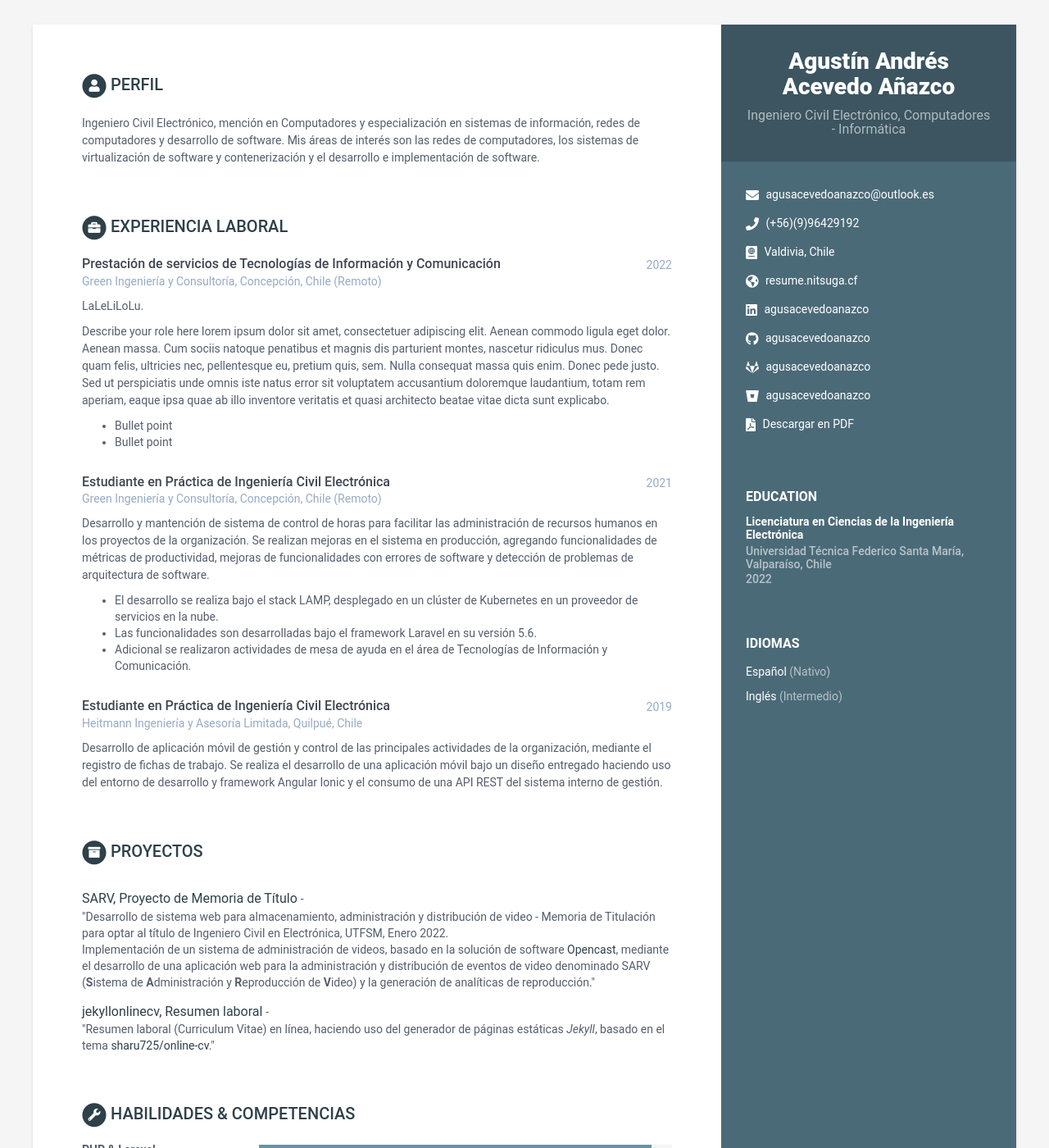
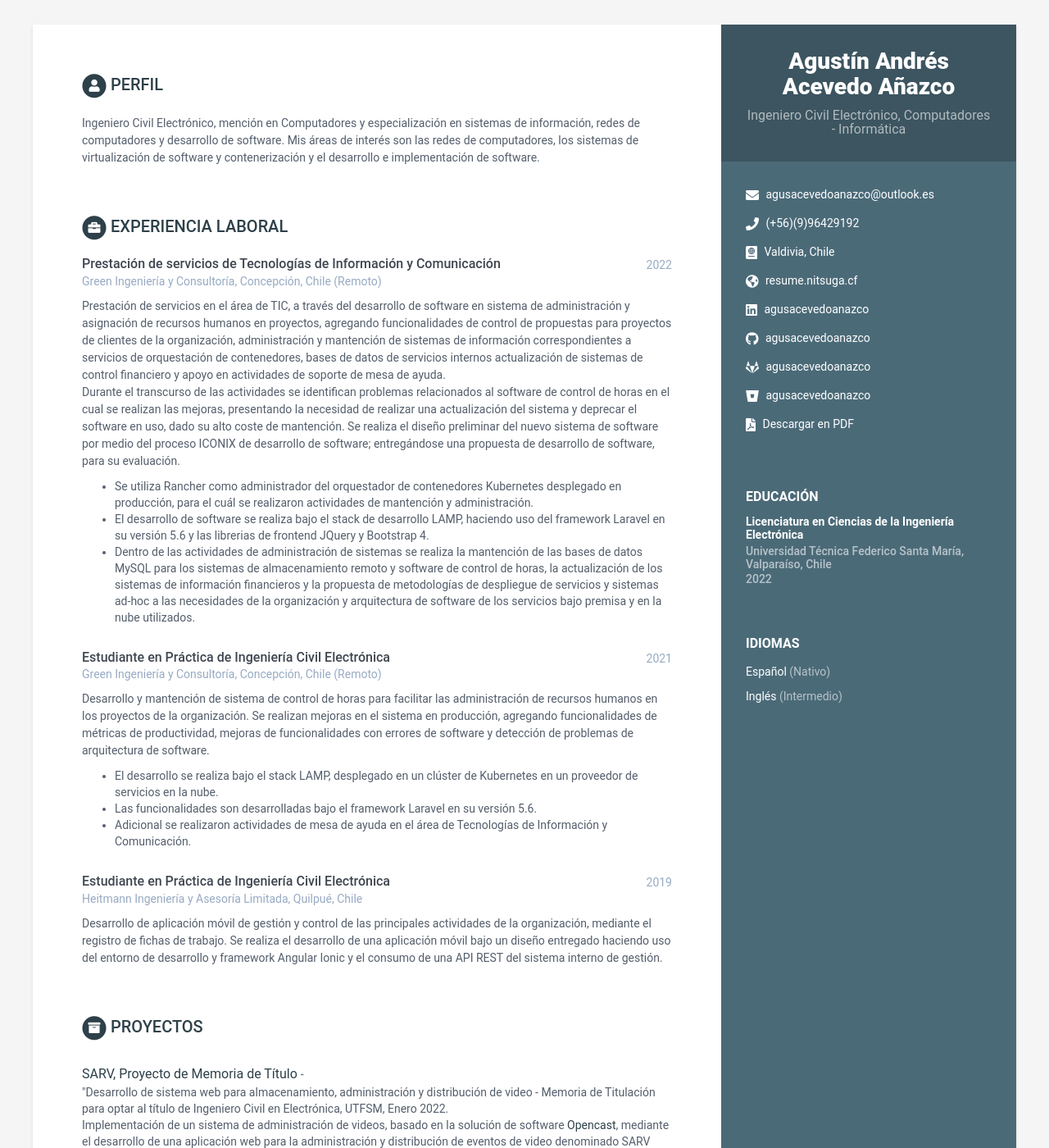
Before and after one commit to agusacevedoanazco/jekyllonlinecv, a Jekyll site: the page built from index.html, in a window 1280 px wide and 1400 px high. Shown: the whole window at 82% size. Built offline with Jekyll 4.4.1, drawn with Linux system fonts in a browser that asks for light colours.

Commit message:
Finalizado resume

```diff
--- a/_data/data.yml
+++ b/_data/data.yml
@@ -83,19 +83,28 @@ experiences:
       time: 2022
       company: Green Ingeniería y Consultoría, Concepción, Chile (Remoto)
       details: |
-        LaLeLiLoLu.
-
-        Describe your role here lorem ipsum dolor sit amet, consectetuer
-        adipiscing elit. Aenean commodo ligula eget dolor. Aenean massa.
-        Cum sociis natoque penatibus et magnis dis parturient montes,
-        nascetur ridiculus mus. Donec quam felis, ultricies nec,
-        pellentesque eu, pretium quis, sem. Nulla consequat massa quis
-        enim. Donec pede justo. Sed ut perspiciatis unde omnis iste natus
-        error sit voluptatem accusantium doloremque laudantium, totam rem
-        aperiam, eaque ipsa quae ab illo inventore veritatis et quasi
-        architecto beatae vitae dicta sunt explicabo.
-          - Bullet point
-          - Bullet point
+        Prestación de servicios en el área de TIC, a través del desarrollo de software en sistema
+        de administración y asignación de recursos humanos en proyectos, agregando
+        funcionalidades de control de propuestas para proyectos de clientes de la
+        organización, administración y mantención de sistemas de información correspondientes
+        a servicios de orquestación de contenedores, bases de datos de servicios internos
+        actualización de sistemas de control financiero y apoyo en actividades de soporte
+        de mesa de ayuda.
+        <br>Durante el transcurso de las actividades se identifican problemas relacionados al
+        software de control de horas en el cual se realizan las mejoras, presentando la necesidad
+        de realizar una actualización del sistema y deprecar el software en uso, dado su alto coste
+        de mantención. Se realiza el diseño preliminar del nuevo sistema de software por medio del
+        proceso ICONIX de desarrollo de software; entregándose una propuesta de desarrollo de software,
+        para su evaluación.
+          - Se utiliza Rancher como administrador del orquestador de contenedores Kubernetes desplegado
+            en producción, para el cuál se realizaron actividades de mantención y administración.
+          - El desarrollo de software se realiza bajo el stack de desarrollo LAMP, haciendo uso del
+            framework Laravel en su versión 5.6 y las librerias de frontend JQuery y Bootstrap 4.
+          - Dentro de las actividades de administración de sistemas se realiza la mantención de las
+            bases de datos MySQL para los sistemas de almacenamiento remoto y software de control de horas,
+            la actualización de los sistemas de información financieros y la propuesta de metodologías de
+            despliegue de servicios y sistemas ad-hoc a las necesidades de la organización y arquitectura de
+            software de los servicios bajo premisa y en la nube utilizados.
     - role: Estudiante en Práctica de Ingeniería Civil Electrónica
       time: 2021
       company: Green Ingeniería y Consultoría, Concepción, Chile (Remoto)
@@ -176,7 +185,7 @@ skills:
       - name: CI/CD
         level: 30%
 
-      - name: Linux
+      - name: MySQL
         level: 80%
 
       - name: C
--- a/_includes/education.html
+++ b/_includes/education.html
@@ -4,7 +4,7 @@
   <div class="education-container container-block">
 
     <h2 class="container-block-title">
-      Education
+      Educación
     </h2>
 
     {% for graduation in education %}
```
